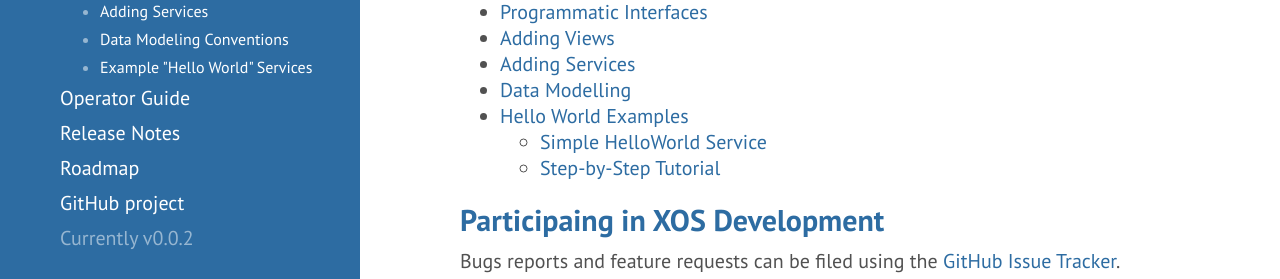
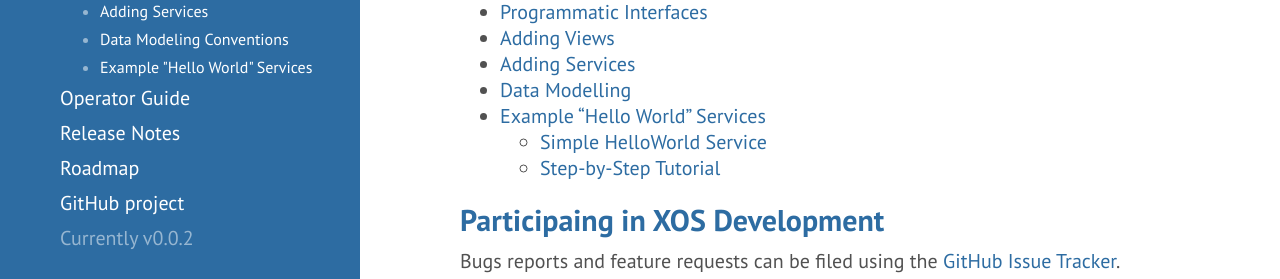
Before and after one commit to open-cloud/open-cloud.github.io.old, a Jekyll site: the page built from devguide.md, in a window 1280 px wide and 943 px high. Shown: the part 437-716 px from the top of the window. Built offline with Jekyll 4.4.1, drawn with Linux system fonts in a browser that asks for light colours; Markdown is read by kramdown in place of the engine named in the settings.

Commit message:
re-orged hello world

```diff
--- a/devguide.md
+++ b/devguide.md
@@ -21,7 +21,7 @@
 - [Adding Views](/devguide/addview/)
 - [Adding Services](/devguide/addservice/)
 - [Data Modelling](/devguide/datamodel/)
-- [Hello World Examples](/devguide/examples/)
+- [Example "Hello World" Services](/devguide/examples/)
   - [Simple HelloWorld Service](/devguide/helloworld/)
   - [Step-by-Step Tutorial](/devguide/hwansible/)
 
```
